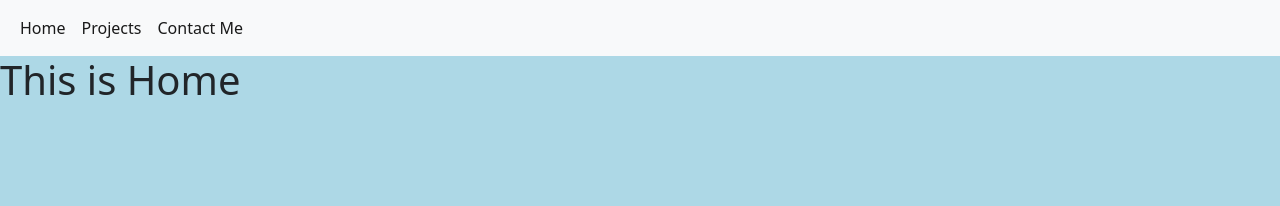
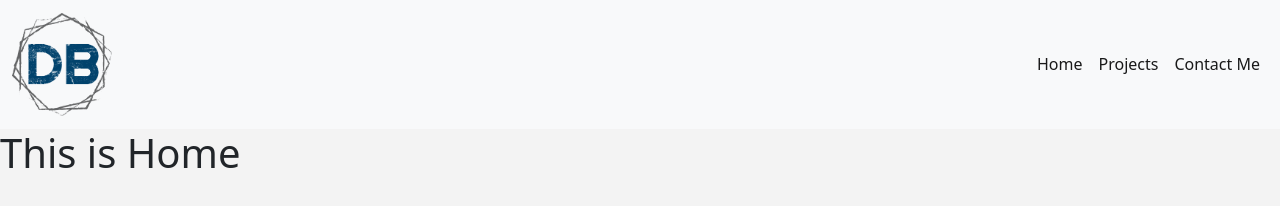
Before and after one commit to DerekBaylor/personal-bio, a React app: page / in a window 1280 px wide. Built offline with nearby package versions, Linux system fonts and the light colour scheme; some packages are replaced by stand-ins of ours; no server answers.

Commit message:
added logo to navbar

```diff
--- a/src/components/Navigation.js
+++ b/src/components/Navigation.js
@@ -1,10 +1,14 @@
 import React from 'react';
 import { Link } from 'react-router-dom';
+import personalLogo from '../assets/personalLogo.png';
 
 export default function Navigation() {
   return (
     <nav className="navbar navbar-expand-lg navbar-light bg-light">
       <div className="container-fluid">
+        <Link className="navbar-brand" to="/">
+          <img src={personalLogo} alt="logo" style={{ width: '100px' }} />
+        </Link>
         <div id="navbarNav">
           <ul className="navbar-nav">
             <li className="nav-item">
--- a/src/styles/globals/_variables.scss
+++ b/src/styles/globals/_variables.scss
@@ -1 +1 @@
-$favColor: lightblue;
+$favColor: rgb(243, 243, 243);
```
Also changed, not shown: src/assets/personalLogo.png (added), 1 other file.
